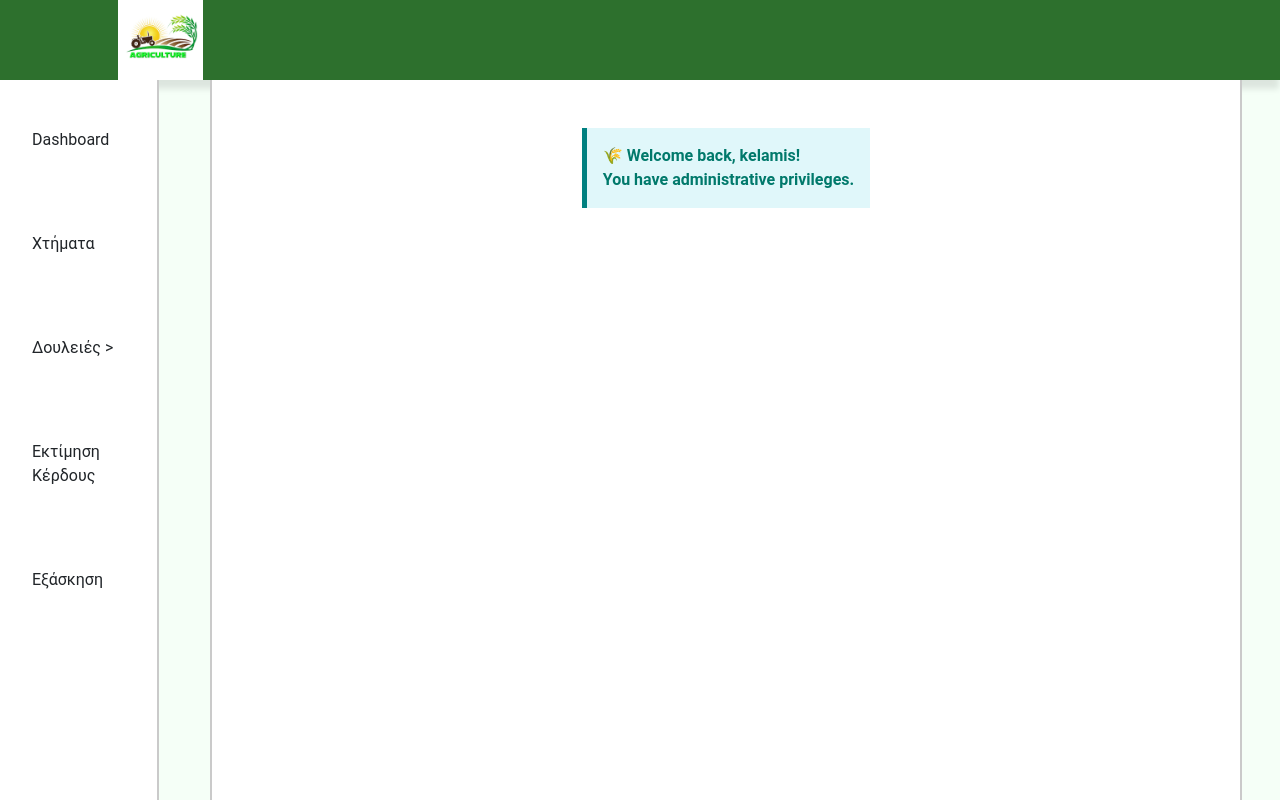
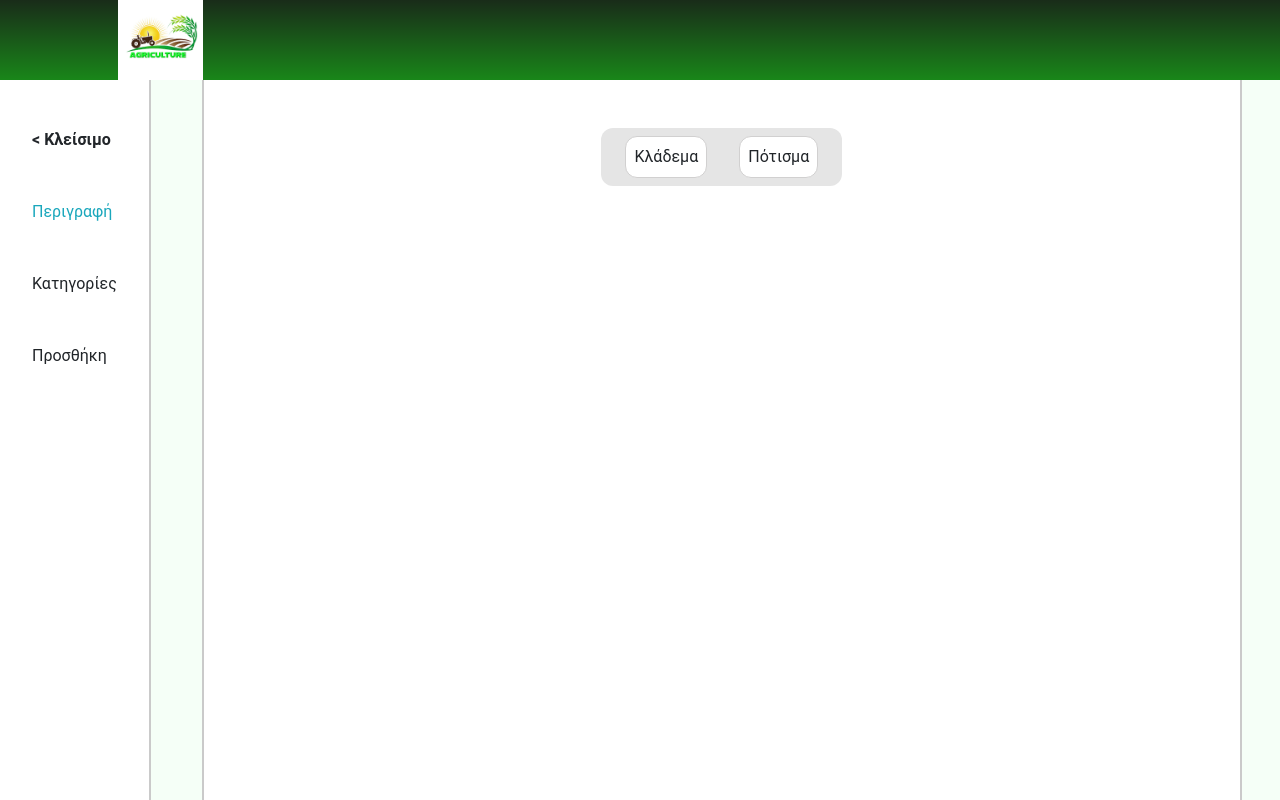
Before and after one commit to tkelamis/AgricultureManagementSystem, an Angular app: page /#/jobs/options in a window 1280 px wide. Before the commit this address led to /home. Built offline with nearby package versions, Linux system fonts and the light colour scheme.

Commit message:
routerLinkActive

```diff
--- a/src/app/app.module.ts
+++ b/src/app/app.module.ts
@@ -13,6 +13,7 @@ import { PruningComponent } from './components/jobs/pruning/pruning.component';
 import { IrrigationComponent } from './components/jobs/irrigation/irrigation.component';
 import { PracticeComponent } from './practice/practice.component';
 import { BrowserAnimationsModule } from '@angular/platform-browser/animations';
+import { PageNotFoundComponent } from './components/page-not-found/page-not-found.component';
 
 @NgModule({
   declarations: [
@@ -24,6 +25,7 @@ import { BrowserAnimationsModule } from '@angular/platform-browser/animations';
     PruningComponent,
     IrrigationComponent,
     PracticeComponent,
+    PageNotFoundComponent,
   ],
   imports: [
     BrowserModule,
--- a/src/app/components/app/app.component.css
+++ b/src/app/components/app/app.component.css
@@ -2,8 +2,8 @@
     width: 100%;
     height: 10%;
     display: flex;
-    background-color: #2d702d;
-    box-shadow: 0 10px 6px -1px rgba(0, 0, 0, 0.1);
+    background: linear-gradient(to bottom, #192c19, #198619);
+
     align-items: center;
 }
 
@@ -40,7 +40,7 @@
 }
 
 .app-left-options-list li{
-    margin: 3rem 1rem 3rem 1rem;
+    margin: 1rem 1rem 1rem 1rem;
     padding: 1rem;
     list-style: none;
 }
@@ -56,3 +56,7 @@
     background-color: white;
     padding: 3rem;
 }
+
+.active{
+    color: #1aa7bc;
+}
--- a/src/app/components/app/app.component.html
+++ b/src/app/components/app/app.component.html
@@ -6,22 +6,22 @@
     <div class="left-options-main-page-container">
         <div class="app-left-options-list-container">
 
-            <ng-container *ngIf="!jobsMenuOpen">
+            <ng-container *ngIf="urlHasMain()">
                 <ul [@slideInRight] class="app-left-options-list">
-                    <li appOptionHoverHighlight routerLink="">Dashboard</li>
-                    <li appOptionHoverHighlight>Χτήματα</li>
-                    <li appOptionHoverHighlight (click)="jobsMenuOpen = !jobsMenuOpen">Δουλειές   &gt;</li>
-                    <li appOptionHoverHighlight routerLink="profitEstimate">Εκτίμηση Κέρδους</li>
-                    <li appOptionHoverHighlight routerLink="practice">Εξάσκηση</li>
+                    <li appOptionHoverHighlight routerLink="" >Dashboard</li>
+                    <li appOptionHoverHighlight routerLink="main/**" routerLinkActive="active">Χτήματα</li>
+                    <li appOptionHoverHighlight routerLink="jobs" >Δουλειές   &gt;</li>
+                    <li appOptionHoverHighlight routerLink="main/profitEstimate" routerLinkActive="active" aria-current="page">Εκτίμηση Κέρδους</li>
+                    <li appOptionHoverHighlight routerLink="main/practice" routerLinkActive="active">Εξάσκηση</li>
                 </ul>
             </ng-container>
 
-            <ng-container *ngIf="jobsMenuOpen">
+            <ng-container *ngIf="urlHasJob()">
                 <ul [@slideInLeft] class="app-left-options-list">
-                    <li style="font-weight: bold; cursor: pointer; user-select:none" routerLink="" (click)="backFromJobsMenu()">&lt; Κλείσιμο</li>
-                    <li appOptionHoverHighlight routerLink="jobs">Λεπτομέρειες</li>
-                    <li appOptionHoverHighlight>Κατηγορίες</li>
-                    <li appOptionHoverHighlight >Προσθήκη</li>
+                    <li appOptionHoverHighlight style="font-weight: bold" routerLink="">&lt; Κλείσιμο</li>
+                    <li appOptionHoverHighlight routerLink="jobs/options" routerLinkActive="active">Περιγραφή</li>
+                    <li appOptionHoverHighlight  routerLink="**">Κατηγορίες</li>
+                    <li appOptionHoverHighlight  routerLink="**">Προσθήκη</li>
                 </ul>
             </ng-container>
 
--- a/src/app/components/app/app.component.ts
+++ b/src/app/components/app/app.component.ts
@@ -3,6 +3,7 @@ import { Router } from '@angular/router';
 import { fadeIn } from '../../shared/animations';
 import { slideInLeft } from '../../shared/slideFromLeft';
 import { slideInRight } from '../../shared/slideFromRight';
+import { RouteService } from '../../services/route.service';
 
 @Component({
   selector: 'app-root',
@@ -16,11 +17,10 @@ export class AppComponent implements OnInit {
   title = 'AgricultureManagementSystem';
 
   userNameSignedIn?: string;
-  jobsMenuOpen = false;
 
 
 
-  constructor(private router: Router){}
+  constructor(private routerManager: RouteService){}
 
   ngOnInit(): void {
     this.signInUser();
@@ -30,11 +30,12 @@ export class AppComponent implements OnInit {
     this.userNameSignedIn = 'Kelamis'
   }
 
-  backFromJobsMenu() {
-    this.jobsMenuOpen = false;
+  urlHasJob():boolean{
+    return this.routerManager.urlHasJob();
+  }
 
-    // setTimeout(() => {
-    //   this.router.navigate(['']);
-    // }, 300);
+  urlHasMain():boolean{
+    return this.routerManager.urlHasMain();
   }
+
 }
--- /dev/null
+++ b/src/app/components/page-not-found/page-not-found.component.css
@@ -0,0 +1,30 @@
+.page-not-found-container {
+    text-align: center;
+    padding: 3rem;
+    font-family: Arial, sans-serif;
+    color: #333;
+  }
+
+  .page-not-found-container h1 {
+    font-size: 2.5rem;  /* Smaller font size */
+    margin-bottom: 0.75rem;
+  }
+
+  .page-not-found-container p {
+    font-size: 1rem;  /* Smaller font size */
+    margin-bottom: 1.5rem;
+  }
+
+  .back-home {
+    display: inline-block;
+    padding: 0.4rem 1rem;  /* Smaller padding */
+    background-color: #3f51b5;
+    color: white;
+    text-decoration: none;
+    border-radius: 6px;  /* Slightly smaller border radius */
+    font-size: 0.9rem;  /* Smaller font size */
+  }
+
+  .back-home:hover {
+    background-color: #303f9f;
+  }
--- /dev/null
+++ b/src/app/components/page-not-found/page-not-found.component.html
@@ -0,0 +1,5 @@
+<div class="page-not-found-container">
+    <h1>🚧 404 - Page Not Found 📦</h1>
+    <p>😕 Oops! The page you're looking for doesn't exist.</p>
+    <a routerLink="/" class="back-home">🏠 Go back home</a>
+  </div>
--- a/src/app/directives/option-hover-highlight/option-hover-highlight.directive.ts
+++ b/src/app/directives/option-hover-highlight/option-hover-highlight.directive.ts
@@ -7,6 +7,7 @@ import { Directive, HostBinding, HostListener } from '@angular/core';
 export class OptionHoverHighlightDirective {
 
   @HostBinding('style.textDecoration') textDecoration?: string;
+  @HostBinding('style.user-select') textChoose?: string;
   @HostBinding('style.transition') transition = 'background-color 0.1 ease-in-out';
   @HostBinding('style.cursor') cursor = 'pointer'
 
@@ -14,9 +15,11 @@ export class OptionHoverHighlightDirective {
 
   @HostListener('mouseenter') onMouseEnter(){
     this.textDecoration = 'underline';
+    this.textChoose = 'none';
   }
 
   @HostListener('mouseleave') onMouseLeave(){
+    this.textChoose = 'none';
     this.textDecoration = 'none';
   }
 
--- /dev/null
+++ b/src/app/services/route.service.ts
@@ -0,0 +1,18 @@
+import { Injectable } from '@angular/core';
+import { Router } from '@angular/router';
+
+@Injectable({
+  providedIn: 'root'
+})
+export class RouteService {
+
+  constructor(private router:Router) { }
+
+  urlHasJob():boolean{
+    return this.router.url.includes('jobs');
+  }
+
+  urlHasMain():boolean{
+    return this.router.url.includes('main');
+  }
+}
```
Also changed, not shown: src/app/app-routing.module.ts (+16 -6 lines), src/app/components/page-not-found/page-not-found.component.ts (added, +11 -0 lines).
